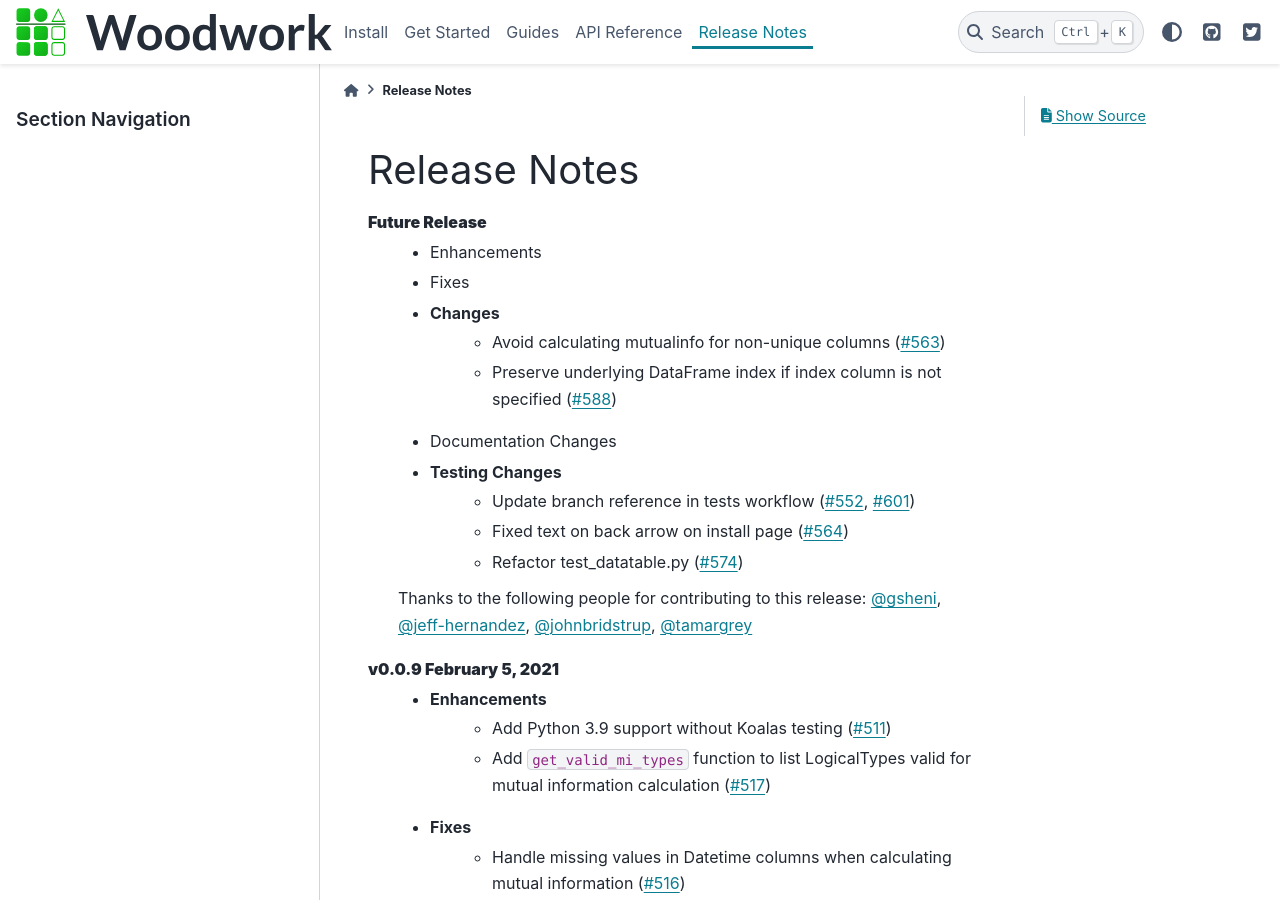
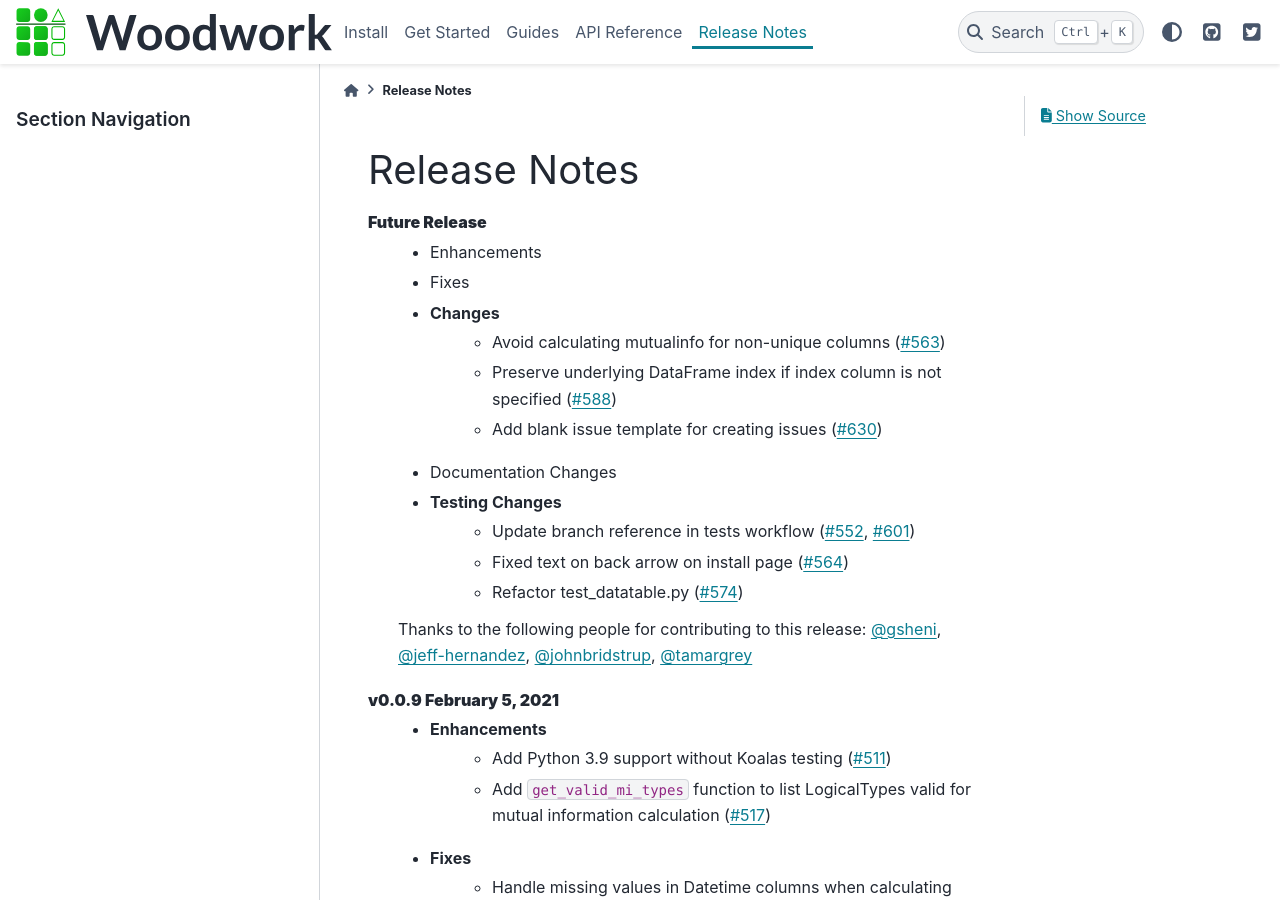
Before and after one commit to alteryx/woodwork, a Sphinx documentation site: the page built from docs/source/release_notes.rst, in a window 1280 px wide and 900 px high. Built offline with Sphinx 7.4.7 and the PyData theme 0.15.4, drawn with Linux system fonts in a browser that asks for light colours; comment, search, counter and statistics services are not loaded.

Commit message:
release notes

```diff
--- a/docs/source/release_notes.rst
+++ b/docs/source/release_notes.rst
@@ -8,6 +8,7 @@ Release Notes
     * Changes
         * Avoid calculating mutualinfo for non-unique columns (:pr:`563`)
         * Preserve underlying DataFrame index if index column is not specified (:pr:`588`)
+        * Add blank issue template for creating issues (:pr:`630`)
     * Documentation Changes
     * Testing Changes
         * Update branch reference in tests workflow (:pr:`552`, :pr:`601`)
```
